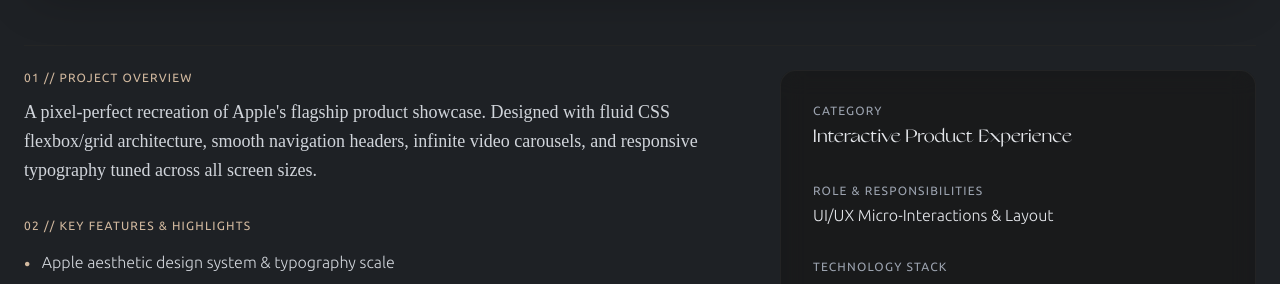
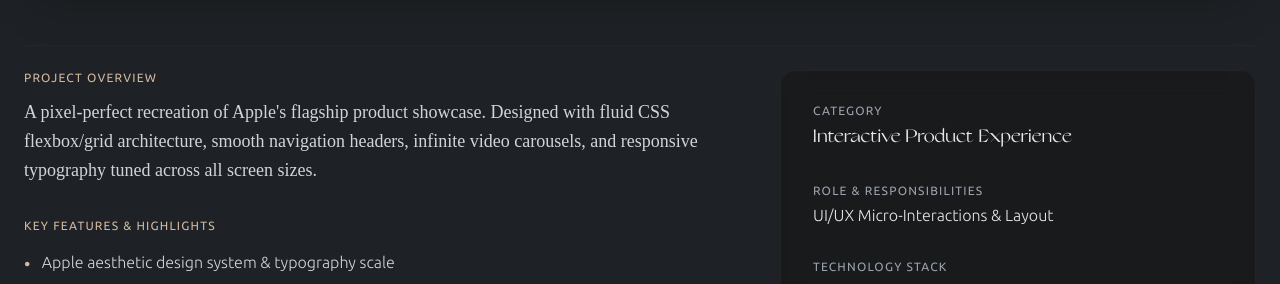
Before and after one commit to SamarSiddiqui/BuiltBySam, a React (Create React App) app: page /projects/apple-clone in a window 1280 px wide. Shown: the part 1173-1457 px from the top of the page. Built offline with nearby package versions, Linux system fonts and the light colour scheme; a web font is replaced by a local one.

Commit message:
style(headers): remove static section index numbers for clean modular eyebrow typography

```diff
--- a/src/components/CertificationsSection.js
+++ b/src/components/CertificationsSection.js
@@ -82,7 +82,7 @@
           <div className="flex items-center gap-2 mb-3">
             <span className="w-2 h-2 rounded-full bg-[#d2b99f] animate-pulse"></span>
             <span className="text-xs uppercase tracking-widest text-gray-400 font-planeBold">
-              03 // RECOGNITION & CREDENTIALS
+              RECOGNITION & CREDENTIALS
             </span>
           </div>
           <h2 className="text-[clamp(32px,5vw,64px)] font-grandSlangRoman leading-[1.05] mb-6">
--- a/src/components/ProjectPage.js
+++ b/src/components/ProjectPage.js
@@ -133,7 +133,7 @@
         <div className="lg:col-span-7 flex flex-col gap-8">
           <div>
             <h3 className="text-xs uppercase tracking-widest text-[#d2b99f] font-planeBold mb-3">
-              01 // PROJECT OVERVIEW
+              PROJECT OVERVIEW
             </h3>
             <p className="text-gray-300 font-planeItalic text-lg leading-relaxed">
               {overview || description}
@@ -143,7 +143,7 @@
           {highlights && highlights.length > 0 && (
             <div>
               <h3 className="text-xs uppercase tracking-widest text-[#d2b99f] font-planeBold mb-4">
-                02 // KEY FEATURES & HIGHLIGHTS
+                KEY FEATURES & HIGHLIGHTS
               </h3>
               <ul className="flex flex-col gap-3">
                 {highlights.map((item, idx) => (
--- a/src/components/SkillSection.js
+++ b/src/components/SkillSection.js
@@ -78,7 +78,7 @@
         <div className="inline-flex items-center gap-2 mb-4 px-3.5 py-1 rounded-full bg-[#d2b99f]/10 border border-[#d2b99f]/30">
           <span className="w-2 h-2 rounded-full bg-[#d2b99f] animate-pulse"></span>
           <span className="text-xs uppercase tracking-widest text-[#d2b99f] font-planeBold">
-            04 // TECHNICAL & PERSONAL CAPABILITIES
+            TECHNICAL & PERSONAL CAPABILITIES
           </span>
         </div>
 
@@ -100,7 +100,7 @@
           <div className="flex items-center justify-between border-b border-neutral-800/80 pb-5 mb-6">
             <div>
               <span className="text-xs uppercase tracking-widest text-[#d2b99f] font-planeBold block mb-1">
-                01 // TECHNICAL STACK
+                TECHNICAL STACK
               </span>
               <h3 className="text-2xl font-grandSlangRoman text-gray-100">
                 Core Engineering Tools
@@ -141,7 +141,7 @@
             <div className="flex items-center justify-between border-b border-neutral-800/80 pb-5 mb-6">
               <div>
                 <span className="text-xs uppercase tracking-widest text-[#d2b99f] font-planeBold block mb-1">
-                  02 // INTERPERSONAL & WORK ETHIC
+                  INTERPERSONAL & WORK ETHIC
                 </span>
                 <h3 className="text-2xl font-grandSlangRoman text-gray-100">
                   Mindset & Leadership
```
